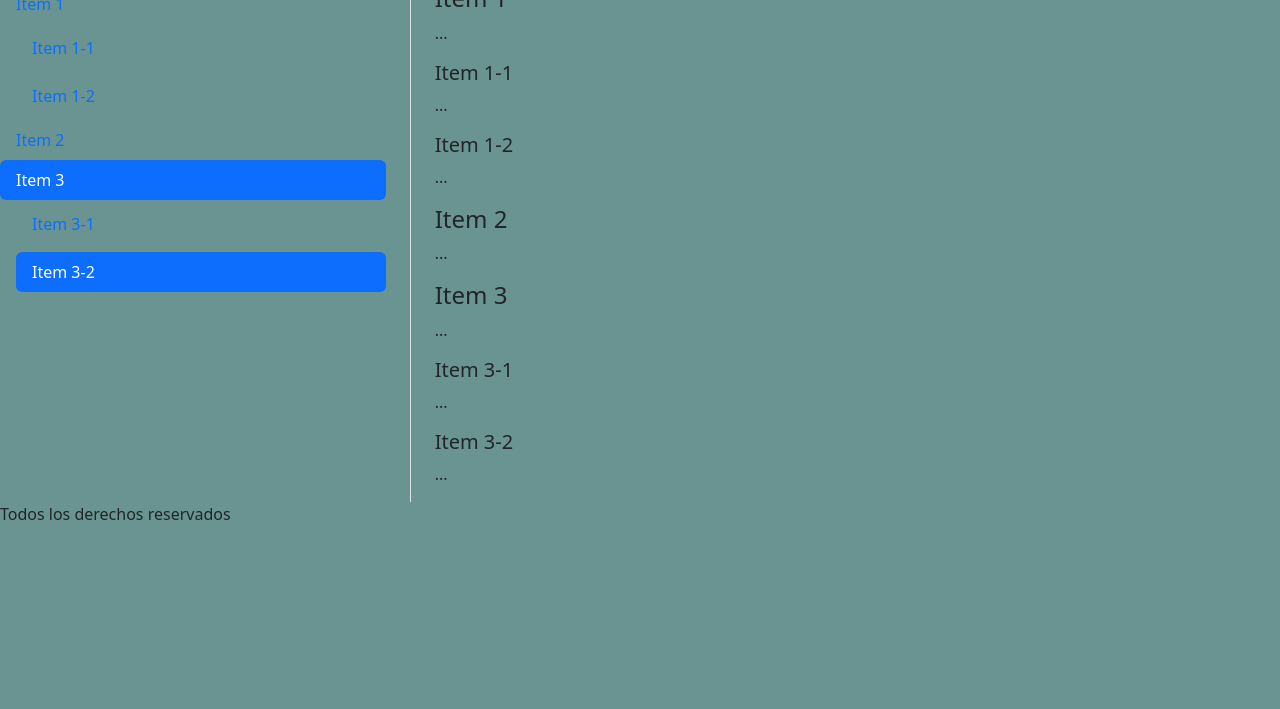
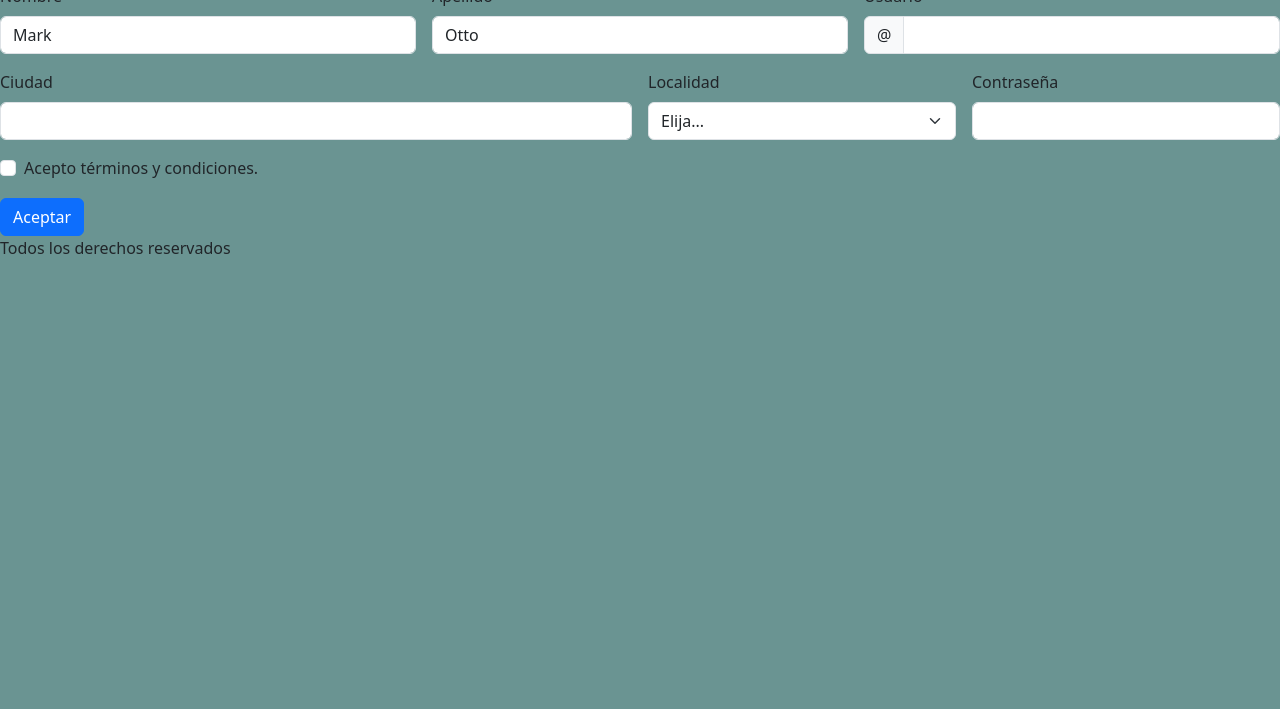
Before and after one commit to CelestePereyra/entrega-3, a website: page pages/xtra.html in a window 1280 px wide. Shown: the part 91-800 px from the top of the page. Drawn offline with nearby package versions, Linux system fonts and the light colour scheme.

Commit message:
first commit

```diff
--- a/pages/xtra.html
+++ b/pages/xtra.html
@@ -56,60 +56,71 @@
 
     <!--contenido principal-->
     <main>
-        <div class="row">
-            <div class="col-4">
-              <nav id="navbar-example3" class="h-100 flex-column align-items-stretch pe-4 border-end">
-                <nav class="nav nav-pills flex-column">
-                  <a class="nav-link" href="#item-1">Item 1</a>
-                  <nav class="nav nav-pills flex-column">
-                    <a class="nav-link ms-3 my-1" href="#item-1-1">Item 1-1</a>
-                    <a class="nav-link ms-3 my-1" href="#item-1-2">Item 1-2</a>
-                  </nav>
-                  <a class="nav-link" href="#item-2">Item 2</a>
-                  <a class="nav-link" href="#item-3">Item 3</a>
-                  <nav class="nav nav-pills flex-column">
-                    <a class="nav-link ms-3 my-1" href="#item-3-1">Item 3-1</a>
-                    <a class="nav-link ms-3 my-1" href="#item-3-2">Item 3-2</a>
-                  </nav>
-                </nav>
-              </nav>
+      <form class="row g-3 needs-validation" novalidate>
+        <div class="col-md-4">
+          <label for="validationCustom01" class="form-label">Nombre</label>
+          <input type="text" class="form-control" id="validationCustom01" value="Mark" required>
+          <div class="valid-feedback">
+            Looks good!
           </div>
-
-            <div class="col-8">
-              <div data-bs-spy="scroll" data-bs-target="#navbar-example3" data-bs-smooth-scroll="true" class="scrollspy-example-2" tabindex="0">
-                <div id="item-1">
-                  <h4>Item 1</h4>
-                  <p>...</p>
         </div>
-                <div id="item-1-1">
-                  <h5>Item 1-1</h5>
-                  <p>...</p>
+        <div class="col-md-4">
+          <label for="validationCustom02" class="form-label">Apellido</label>
+          <input type="text" class="form-control" id="validationCustom02" value="Otto" required>
+          <div class="valid-feedback">
+            Looks good!
           </div>
-                <div id="item-1-2">
-                  <h5>Item 1-2</h5>
-                  <p>...</p>
         </div>
-                <div id="item-2">
-                  <h4>Item 2</h4>
-                  <p>...</p>
-                </div>
-                <div id="item-3">
-                  <h4>Item 3</h4>
-                  <p>...</p>
-                </div>
-                <div id="item-3-1">
-                  <h5>Item 3-1</h5>
-                  <p>...</p>
-                </div>
-                <div id="item-3-2">
-                  <h5>Item 3-2</h5>
-                  <p>...</p>
+        <div class="col-md-4">
+          <label for="validationCustomUsername" class="form-label">Usuario</label>
+          <div class="input-group has-validation">
+            <span class="input-group-text" id="inputGroupPrepend">@</span>
+            <input type="text" class="form-control" id="validationCustomUsername" aria-describedby="inputGroupPrepend" required>
+            <div class="invalid-feedback">
+              Please choose a username.
             </div>
           </div>
         </div>
+        <div class="col-md-6">
+          <label for="validationCustom03" class="form-label">Ciudad</label>
+          <input type="text" class="form-control" id="validationCustom03" required>
+          <div class="invalid-feedback">
+            Please provide a valid city.
           </div>
+        </div>
+        <div class="col-md-3">
+          <label for="validationCustom04" class="form-label">Localidad</label>
+          <select class="form-select" id="validationCustom04" required>
+            <option selected disabled value="">Elija...</option>
+            <option>...</option>
+          </select>
+          <div class="invalid-feedback">
+            Please select a valid state.
+          </div>
+        </div>
+        <div class="col-md-3">
+          <label for="validationCustom05" class="form-label">Contraseña</label>
+          <input type="text" class="form-control" id="validationCustom05" required>
+          <div class="invalid-feedback">
+            Please provide a valid zip.
+          </div>
+        </div>
+        <div class="col-12">
+          <div class="form-check">
+            <input class="form-check-input" type="checkbox" value="" id="invalidCheck" required>
+            <label class="form-check-label" for="invalidCheck">
+              Acepto términos y condiciones.
+            </label>
+            <div class="invalid-feedback">
+              You must agree before submitting.
+            </div>
+          </div>
+        </div>
+        <div class="col-12">
+          <button class="btn btn-primary" type="submit">Aceptar</button>
+        </div>
+      </form>
 
-          <script src="https://cdn.jsdelivr.net/npm/bootstrap@5.3.3/dist/js/bootstrap.bundle.min.js" integrity="sha384-YvpcrYf0tY3lHB60NNkmXc5s9fDVZLESaAA55NDzOxhy9GkcIdslK1eN7N6jIeHz" crossorigin="anonymous"></script>
 
     </main>
 
@@ -117,5 +128,7 @@
     <footer>
         Todos los derechos reservados
     </footer>
+
+    <script src="https://cdn.jsdelivr.net/npm/bootstrap@5.3.3/dist/js/bootstrap.bundle.min.js" integrity="sha384-YvpcrYf0tY3lHB60NNkmXc5s9fDVZLESaAA55NDzOxhy9GkcIdslK1eN7N6jIeHz" crossorigin="anonymous"></script>
 </body>
 </html>
```
Also changed, not shown: index.html (+14 -10 lines), pages/Bombon.html (+2 -3 lines), pages/panceta.html (+4 -1 lines). Lines whose indentation alone changed are shown as unchanged.
